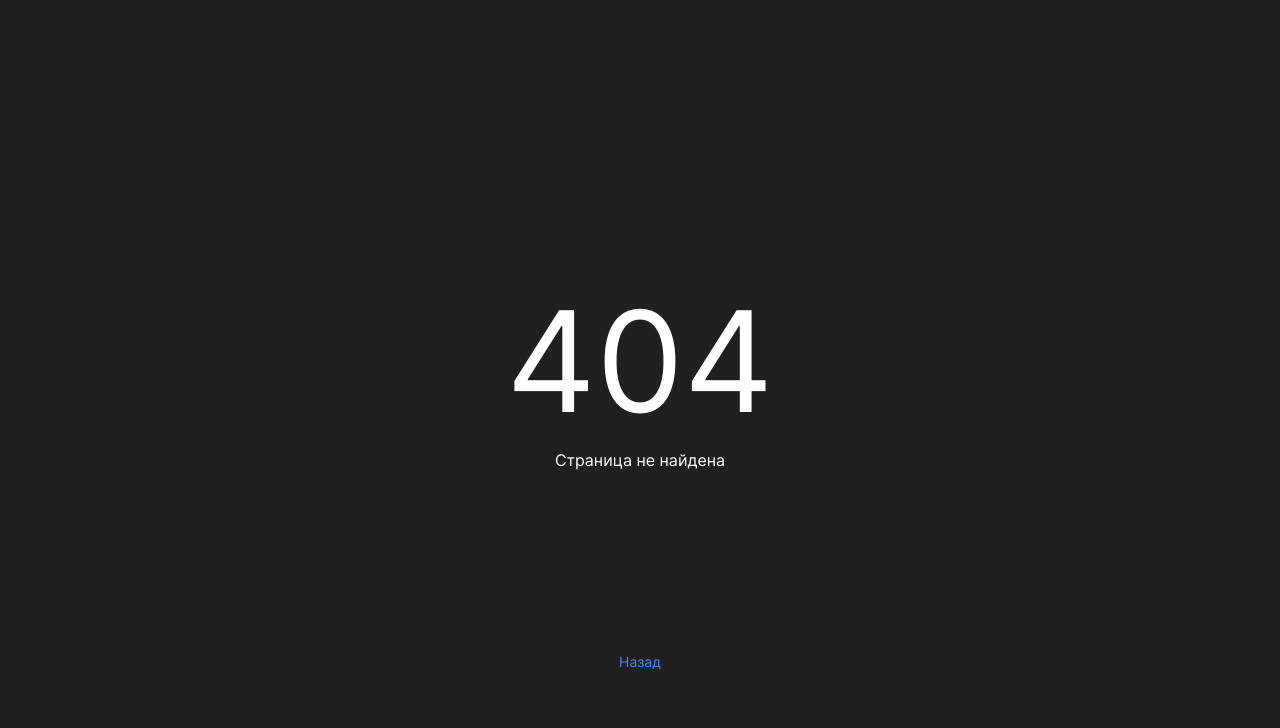
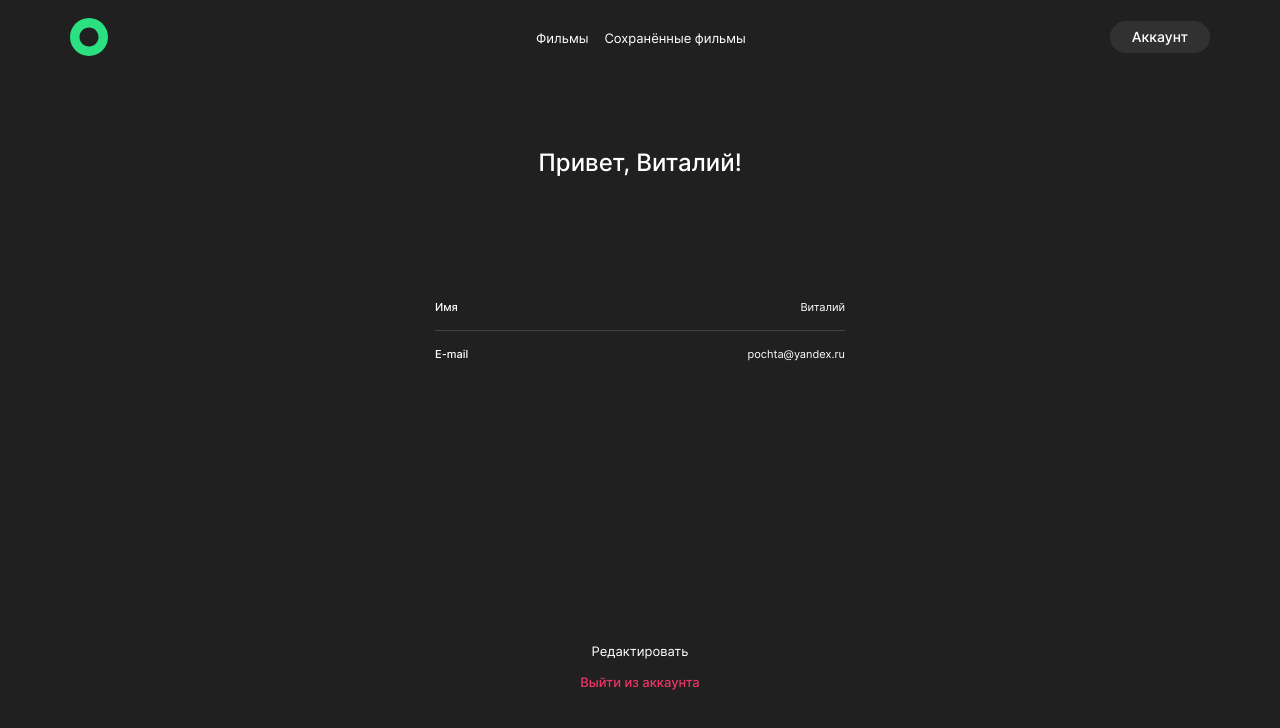
Before and after one commit to BuyanauskasAA/movies-explorer-frontend, a React (Create React App) app: page /profile in a window 1280 px wide. Before the commit this address had no page. Shown: the top 728 px of the page. Built offline with nearby package versions, Linux system fonts and the light colour scheme.

Commit message:
feat: сверстать секцию profile

```diff
--- a/src/components/App.js
+++ b/src/components/App.js
@@ -8,12 +8,13 @@ import SavedMovies from './SavedMovies/SavedMovies';
 import Footer from './Footer/Footer';
 import Register from './Register/Register';
 import Login from './Login/Login';
+import Profile from './Profile/Profile';
 import PageNotFound from './PageNotFound/PageNotFound';
 import CurrentUserContext from '../contexts/CurrentUserContext';
 import AuthContext from '../contexts/AuthContext';
 
 function App() {
-  const [loggedIn, setLoggedIn] = React.useState(false);
+  const [loggedIn, setLoggedIn] = React.useState(true);
   const [currentUser, setCurrentUser] = React.useState({
     name: 'Виталий',
     email: 'pochta@yandex.ru',
@@ -54,6 +55,15 @@ function App() {
                 </>
               }
             />
+            <Route
+              path="/profile"
+              element={
+                <>
+                  <Header />
+                  <Profile />
+                </>
+              }
+            />
             <Route path="/signup" element={<Register />} />
             <Route path="/signin" element={<Login />} />
             <Route path="*" element={<PageNotFound />} />
--- /dev/null
+++ b/src/components/Profile/Profile.css
@@ -0,0 +1,81 @@
+.profile {
+  display: flex;
+  flex-direction: column;
+  flex: 1 1 auto;
+  margin: 0 auto;
+  padding: 70px 0;
+}
+
+.profile__title {
+  margin: 4px 0 107px;
+  font-weight: 500;
+  font-size: 24px;
+  line-height: 1.21;
+  text-align: center;
+}
+
+.profile__form {
+  display: flex;
+  flex-direction: column;
+  justify-content: space-between;
+  flex: 1 1 auto;
+}
+
+.profile__input-container {
+  display: flex;
+  justify-content: space-between;
+  width: 410px;
+  padding: 17px 0 16px;
+  border-bottom: 1px solid #424242;
+}
+
+.profile__input-container:last-of-type {
+  border-bottom: 0;
+}
+
+.profile__label {
+  font-weight: 500;
+  font-size: 11px;
+  line-height: 1.21;
+}
+
+.profile__input {
+  flex: 1 1 auto;
+  padding: 0;
+  border: 0;
+  outline: 0;
+  background: inherit;
+  font-weight: 400;
+  font-size: 11px;
+  line-height: 1.21;
+  color: #fff;
+  text-align: end;
+}
+
+.profile__input::placeholder {
+  color: #fff;
+  text-align: end;
+}
+
+.profile__submit-button {
+  padding: 0;
+  border: 0;
+  background: inherit;
+  font-weight: 400;
+  font-size: 13px;
+  line-height: 1.21;
+  color: inherit;
+  cursor: pointer;
+}
+
+.profile__logout-button {
+  margin: 16px 0 39px;
+  padding: 0;
+  border: 0;
+  background: inherit;
+  font-weight: 500;
+  font-size: 13px;
+  line-height: 1.21;
+  color: #ee3465;
+  cursor: pointer;
+}
--- /dev/null
+++ b/src/components/Profile/Profile.js
@@ -0,0 +1,33 @@
+import React from 'react';
+import './Profile.css';
+import CurrentUserContext from '../../contexts/CurrentUserContext';
+
+function Profile() {
+  const { name, email } = React.useContext(CurrentUserContext);
+
+  return (
+    <main className="profile">
+      <h1 className="profile__title">{`Привет, ${name}!`}</h1>
+      <form className="profile__form">
+        <div className="profile__form-container">
+          <label className="profile__input-container">
+            <span className="profile__label">Имя</span>
+            <input className="profile__input" name="name" type="text" placeholder={name} />
+          </label>
+          <label className="profile__input-container">
+            <span className="profile__label">E-mail</span>
+            <input className="profile__input" name="email" type="email" placeholder={email} />
+          </label>
+        </div>
+        <button className="profile__submit-button" type="submit">
+          Редактировать
+        </button>
+      </form>
+      <button className="profile__logout-button" type="button">
+        Выйти из аккаунта
+      </button>
+    </main>
+  );
+}
+
+export default Profile;
```
